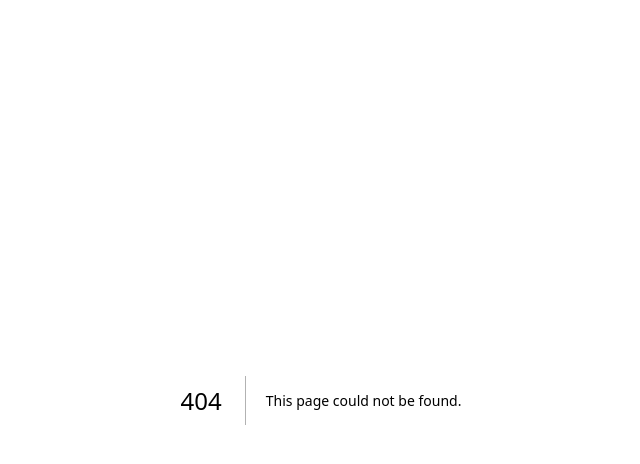
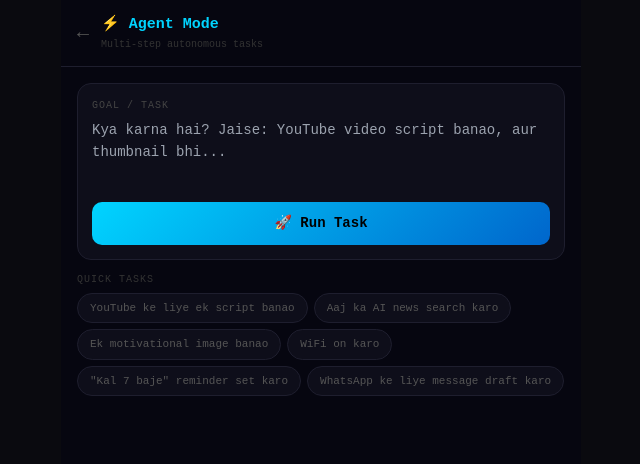
Before and after one commit to prashant998132-cpu/Apple50, a Next.js app: page /agent in a window 1280 px wide. Before the commit this address had no page. Shown: the top 464 px of the page, without its empty margins (319-959 px from the left). Built offline with nearby package versions, Linux system fonts and the light colour scheme.

Commit message:
feat: agent mode — multi-step autonomous tasks

```diff
--- /dev/null
+++ b/app/agent/page.tsx
@@ -0,0 +1,189 @@
+'use client'
+import React, { useState, useRef, useEffect } from 'react'
+import { useRouter } from 'next/navigation'
+import { createPlan, type AgentPlan, type AgentStep } from '@/lib/agent/planner'
+import { executePlan } from '@/lib/agent/executor'
+import { enqueue, getAllPlans, deletePlan, type QueuedPlan } from '@/lib/agent/queue'
+
+const TOOL_ICONS: Record<string, string> = {
+  ai_text: '🤖', ai_image: '🎨', ai_tts: '🔊', web_search: '🔍',
+  open_app: '📱', phone_action: '⚡', save_note: '💾',
+  send_message: '📤', copy_text: '📋', open_url: '🌐', show_result: '✅',
+}
+const STATUS_COLOR: Record<string, string> = {
+  pending: '#444', running: '#00d4ff', done: '#22c55e', failed: '#ef4444',
+}
+
+export default function AgentPage() {
+  const router = useRouter()
+  const [goal, setGoal] = useState('')
+  const [phase, setPhase] = useState<'idle' | 'planning' | 'running' | 'done'>('idle')
+  const [plan, setPlan] = useState<AgentPlan | null>(null)
+  const [history, setHistory] = useState<QueuedPlan[]>([])
+  const [activeStep, setActiveStep] = useState<string | null>(null)
+  const [finalResult, setFinalResult] = useState('')
+  const bottomRef = useRef<HTMLDivElement>(null)
+
+  useEffect(() => { getAllPlans().then(setHistory).catch(() => {}) }, [])
+  useEffect(() => { bottomRef.current?.scrollIntoView({ behavior: 'smooth' }) }, [plan?.steps])
+
+  const run = async () => {
+    if (!goal.trim() || phase === 'running') return
+    setPhase('planning')
+    setFinalResult('')
+    setPlan(null)
+
+    const newPlan = await createPlan(goal)
+    const queued = await enqueue(newPlan).catch(() => null)
+    setPlan(newPlan)
+    setPhase('running')
+
+    await executePlan(
+      newPlan,
+      (step) => {
+        setActiveStep(step.id)
+        setPlan(p => p ? {
+          ...p,
+          steps: p.steps.map(s => s.id === step.id ? step : s)
+        } : p)
+      },
+      (donePlan) => {
+        setPlan(donePlan)
+        setPhase('done')
+        setActiveStep(null)
+        const lastDone = donePlan.steps.filter(s => s.status === 'done').pop()
+        setFinalResult(lastDone?.output || 'Done!')
+        if (queued) getAllPlans().then(setHistory).catch(() => {})
+      },
+      (err) => { setPhase('done'); setFinalResult('Error: ' + err) }
+    )
+  }
+
+  const QUICK = [
+    'YouTube ke liye ek script banao',
+    'Aaj ka AI news search karo',
+    'Ek motivational image banao',
+    'WiFi on karo',
+    '"Kal 7 baje" reminder set karo',
+    'WhatsApp ke liye message draft karo',
+  ]
+
+  return (
+    <div style={{ background: '#060610', minHeight: '100vh', color: '#e0e0ff', fontFamily: 'monospace', maxWidth: 520, margin: '0 auto', padding: '0 0 80px' }}>
+
+      {/* Header */}
+      <div style={{ display: 'flex', alignItems: 'center', gap: 12, padding: '14px 16px', borderBottom: '1px solid #1e1e2e', position: 'sticky', top: 0, background: '#060610', zIndex: 10 }}>
+        <button onClick={() => router.push('/')} style={{ background: 'none', border: 'none', color: '#555', fontSize: 20, cursor: 'pointer' }}>←</button>
+        <div>
+          <div style={{ color: '#00d4ff', fontWeight: 700, fontSize: 15 }}>⚡ Agent Mode</div>
+          <div style={{ color: '#333', fontSize: 10 }}>Multi-step autonomous tasks</div>
+        </div>
+      </div>
+
+      <div style={{ padding: '16px' }}>
+
+        {/* Goal input */}
+        <div style={{ background: '#0e0e1a', border: '1px solid #1e1e2e', borderRadius: 14, padding: 14, marginBottom: 12 }}>
+          <div style={{ color: '#444', fontSize: 10, marginBottom: 6, letterSpacing: 1 }}>GOAL / TASK</div>
+          <textarea
+            value={goal}
+            onChange={e => setGoal(e.target.value)}
+            placeholder="Kya karna hai? Jaise: YouTube video script banao, aur thumbnail bhi..."
+            disabled={phase === 'running' || phase === 'planning'}
+            rows={3}
+            style={{ width: '100%', background: 'transparent', border: 'none', color: '#e0e0ff', fontSize: 14, resize: 'none', outline: 'none', lineHeight: 1.6 }}
+            onKeyDown={e => { if (e.key === 'Enter' && !e.shiftKey) { e.preventDefault(); run() } }}
+          />
+          <button onClick={run} disabled={!goal.trim() || phase === 'running' || phase === 'planning'}
+            style={{ marginTop: 8, width: '100%', background: phase === 'running' ? '#1e1e2e' : 'linear-gradient(135deg,#00d4ff,#0066cc)', border: 'none', borderRadius: 10, color: phase === 'running' ? '#444' : '#000', padding: '11px', fontWeight: 900, fontSize: 14, cursor: phase === 'running' ? 'not-allowed' : 'pointer' }}>
+            {phase === 'planning' ? '⏳ Planning...' : phase === 'running' ? '⚡ Running...' : '🚀 Run Task'}
+          </button>
+        </div>
+
+        {/* Quick tasks */}
+        {phase === 'idle' && (
+          <div style={{ marginBottom: 14 }}>
+            <div style={{ color: '#333', fontSize: 10, marginBottom: 6, letterSpacing: 1 }}>QUICK TASKS</div>
+            <div style={{ display: 'flex', flexWrap: 'wrap', gap: 6 }}>
+              {QUICK.map(q => (
+                <button key={q} onClick={() => setGoal(q)}
+                  style={{ background: '#0e0e1a', border: '1px solid #1e1e2e', borderRadius: 20, color: '#555', fontSize: 11, padding: '6px 12px', cursor: 'pointer' }}>
+                  {q}
+                </button>
+              ))}
+            </div>
+          </div>
+        )}
+
+        {/* Plan steps */}
+        {plan && (
+          <div style={{ background: '#0a0a14', border: '1px solid #1e1e2e', borderRadius: 14, padding: 14, marginBottom: 12 }}>
+            <div style={{ color: '#00d4ff', fontSize: 12, fontWeight: 700, marginBottom: 10 }}>
+              📋 {plan.goal.slice(0, 50)}{plan.goal.length > 50 ? '...' : ''}
+            </div>
+            {plan.steps.map((step, i) => (
+              <div key={step.id} style={{ display: 'flex', gap: 10, marginBottom: 10, opacity: step.status === 'pending' ? 0.4 : 1 }}>
+                <div style={{ fontSize: 18, minWidth: 24 }}>{TOOL_ICONS[step.tool] || '🔧'}</div>
+                <div style={{ flex: 1 }}>
+                  <div style={{ display: 'flex', justifyContent: 'space-between', alignItems: 'center' }}>
+                    <div style={{ color: '#e0e0ff', fontSize: 12 }}>
+                      {step.tool.replace('_', ' ')}
+                      {step.status === 'running' && <span style={{ color: '#00d4ff', marginLeft: 6 }}>●</span>}
+                    </div>
+                    <div style={{ color: STATUS_COLOR[step.status], fontSize: 10 }}>
+                      {step.status === 'running' ? '⏳' : step.status === 'done' ? '✅' : step.status === 'failed' ? '❌' : `${i+1}`}
+                    </div>
+                  </div>
+                  {step.output && (
+                    <div style={{ color: '#555', fontSize: 10, marginTop: 4, maxHeight: 60, overflow: 'hidden', lineHeight: 1.5 }}>
+                      {step.output.slice(0, 120)}{step.output.length > 120 ? '...' : ''}
+                    </div>
+                  )}
+                  {step.error && <div style={{ color: '#ef4444', fontSize: 10, marginTop: 2 }}>{step.error}</div>}
+                </div>
+              </div>
+            ))}
+          </div>
+        )}
+
+        {/* Final result */}
+        {finalResult && (
+          <div style={{ background: '#0a1a0a', border: '1px solid #22c55e33', borderRadius: 14, padding: 14, marginBottom: 12 }}>
+            <div style={{ color: '#22c55e', fontSize: 12, fontWeight: 700, marginBottom: 6 }}>✅ Result</div>
+            <div style={{ color: '#e0e0ff', fontSize: 13, lineHeight: 1.7, whiteSpace: 'pre-wrap' }}>{finalResult}</div>
+            <div style={{ display: 'flex', gap: 8, marginTop: 10 }}>
+              <button onClick={() => navigator.clipboard?.writeText(finalResult)}
+                style={{ background: '#1e1e2e', border: 'none', borderRadius: 8, color: '#00d4ff', padding: '8px 14px', fontSize: 12, cursor: 'pointer' }}>📋 Copy</button>
+              <button onClick={() => { setPhase('idle'); setPlan(null); setGoal(''); setFinalResult('') }}
+                style={{ background: '#1e1e2e', border: 'none', borderRadius: 8, color: '#555', padding: '8px 14px', fontSize: 12, cursor: 'pointer' }}>🔄 New Task</button>
+            </div>
+          </div>
+        )}
+
+        {/* History */}
+        {history.length > 0 && phase === 'idle' && (
+          <div>
+            <div style={{ color: '#333', fontSize: 10, marginBottom: 6, letterSpacing: 1 }}>RECENT TASKS</div>
+            {history.slice(0, 5).map(h => (
+              <div key={h.id} style={{ background: '#0e0e1a', border: '1px solid #1e1e2e', borderRadius: 10, padding: '10px 12px', marginBottom: 6, display: 'flex', justifyContent: 'space-between', alignItems: 'center' }}>
+                <div>
+                  <div style={{ color: '#e0e0ff', fontSize: 12 }}>{h.goal.slice(0, 45)}</div>
+                  <div style={{ color: '#333', fontSize: 10 }}>{h.steps.length} steps · {new Date(h.createdAt).toLocaleDateString()}</div>
+                </div>
+                <div style={{ display: 'flex', gap: 8, alignItems: 'center' }}>
+                  <span style={{ color: h.status === 'done' ? '#22c55e' : '#ef4444', fontSize: 14 }}>
+                    {h.status === 'done' ? '✅' : '❌'}
+                  </span>
+                  <button onClick={() => deletePlan(h.id).then(() => getAllPlans().then(setHistory))}
+                    style={{ background: 'none', border: 'none', color: '#333', fontSize: 14, cursor: 'pointer' }}>🗑️</button>
+                </div>
+              </div>
+            ))}
+          </div>
+        )}
+
+        <div ref={bottomRef} />
+      </div>
+    </div>
+  )
+}
```
